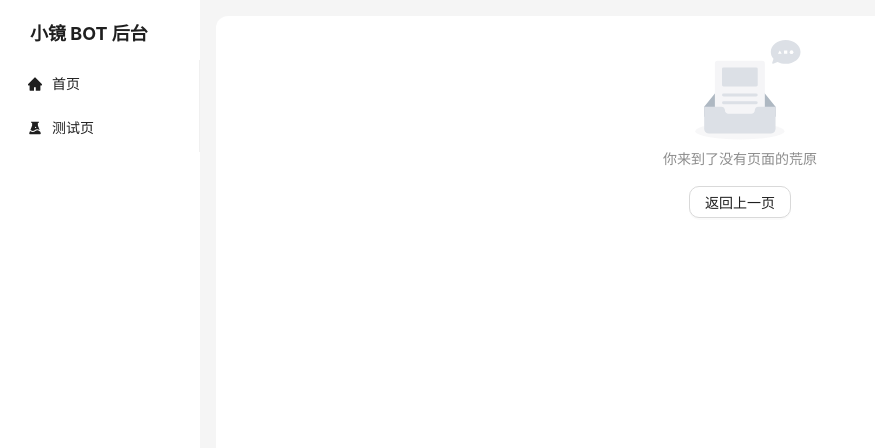
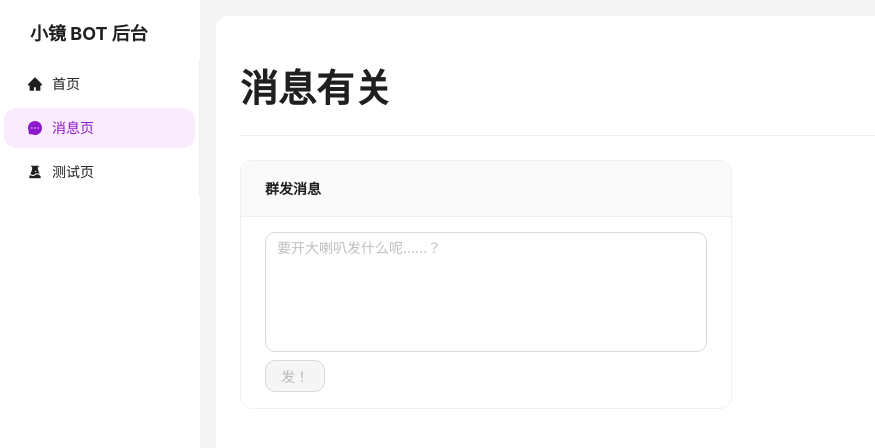
Before and after one commit to kagamibot-team/kagami-admin-panel, a React (Vite) app: page /messages in a window 1280 px wide. Shown: the top 448 px of the page, without its empty margins (0-875 px from the left). Built offline with nearby package versions, Linux system fonts and the light colour scheme.

Commit message:
添加广播消息，更新 API 定义方式

```diff
--- a/src/App.tsx
+++ b/src/App.tsx
@@ -1,4 +1,4 @@
-import { ExperimentFilled, HomeFilled } from '@ant-design/icons';
+import { ExperimentFilled, HomeFilled, MessageFilled } from '@ant-design/icons';
 import { MenuProps, App as AntdApp } from 'antd';
 import { ConfigProvider, FloatButton, Layout, Menu, theme } from 'antd';
 import React, { PropsWithChildren, useState, useEffect } from 'react';
@@ -14,6 +14,11 @@ const items: MenuItem[] = [
         key: "/",
         label: "首页",
         icon: <HomeFilled />,
+    },
+    {
+        key: "/messages",
+        label: "消息页",
+        icon: <MessageFilled />
     },
     {
         key: "/test",
--- a/src/common/api.ts
+++ b/src/common/api.ts
@@ -7,17 +7,17 @@ type APIWrapper<T> = {
 }
 
 
-// async function _post<T>(path: string, data?: any) {
-//     return await axios.post(path, data).then(res => {
-//         const result: APIWrapper<T> = res.data;
-//         if (result.code != 0) {
-//             throw Error(
-//                 `Error when fetching data Code=${result.code} Msg=${result.msg}`
-//             );
-//         }
-//         return result.data;
-//     });
-// }
+async function _post<T>(path: string, data?: any) {
+    return await axios.post(path, data).then(res => {
+        const result: APIWrapper<T> = res.data;
+        if (result.code != 0) {
+            throw Error(
+                `Error when fetching data Code=${result.code} Msg=${result.msg}`
+            );
+        }
+        return result.data;
+    });
+}
 
 
 async function _get<T>(path: string) {
@@ -33,8 +33,25 @@ async function _get<T>(path: string) {
 }
 
 
+function get<T>(path: string) {
+    return async () => await _get<T>(path);
+}
+
+
+function post<Ti, To>(path: string) {
+    return async (data: Ti) => await _post<To>(path, data);
+}
+
+
+type BroadcastMessage = {
+    message: string,
+    is_admin: boolean,
+};
+
+
 const api = {
-    ping: async () => _get<string>("/kagami-api/ping")
+    ping: get<string>("/kagami-api/ping"),
+    broadcast: post<BroadcastMessage, string>("/kagami-api/broadcast"),
 };
 
 export default api;
--- a/src/pages/IndexPage.tsx
+++ b/src/pages/IndexPage.tsx
@@ -34,13 +34,15 @@ export default function Index() {
                 </Card>
             </Card>
             <Card title="这是什么，按一下">
-            <Button onClick={() => { api.ping().then(data => {
+                <Button onClick={() => {
+                    api.ping().then(data => {
                         messageApi.success(data, 1)
                     }).catch(error => {
                         messageApi.error(String(error))
-            }) }}>Ping</Button>
+                    })
+                }}>Ping</Button>
             </Card>
-          <Row gutter={16}>
+            <Row gutter={[16, 16]}>
                 <Col xs={24} md={12}>
                     <Card title="粑粑库存">
                         <StateLiquid />
--- /dev/null
+++ b/src/pages/MessagePage.tsx
@@ -0,0 +1,48 @@
+import { Button, Card, Col, Divider, message, Row, Space } from "antd";
+import TextArea from "antd/es/input/TextArea";
+import Title from "antd/es/typography/Title"
+import LeaveWarning from "../components/LeaveWarning";
+import { useState } from "react";
+import api from "../common/api";
+
+const MessagePage: React.FC<{}> = () => {
+    const [broadcast_msg, set_broadcast_msg] = useState("");
+    const [messageApi, contextHolder] = message.useMessage();
+
+    return <>
+        {contextHolder}
+        <LeaveWarning modified={
+            broadcast_msg.length > 0
+        } />
+        <Title>消息有关</Title>
+        <Divider />
+        <Row gutter={[16, 16]}>
+            <Col xs={24} md={12}>
+                <Card title="群发消息" type="inner">
+                    <Space direction="vertical" style={{ display: "flex" }}>
+                        <TextArea
+                            autoSize={{ minRows: 5 }}
+                            value={broadcast_msg}
+                            onChange={e => set_broadcast_msg(e.target.value)}
+                            placeholder="要开大喇叭发什么呢……？" />
+                        <Button type="primary" disabled={broadcast_msg.length == 0} onClick={
+                            () => {
+                                api.broadcast({
+                                    message: broadcast_msg,
+                                    is_admin: false,
+                                }).then(data => {
+                                    messageApi.success(data);
+                                    set_broadcast_msg("");
+                                }).catch(error => {
+                                    messageApi.error(String(error))
+                                })
+                            }
+                        }>发！</Button>
+                    </Space>
+                </Card>
+            </Col>
+        </Row>
+    </>
+}
+
+export default MessagePage;
--- a/src/router/router.tsx
+++ b/src/router/router.tsx
@@ -2,6 +2,7 @@ import { createBrowserRouter } from "react-router-dom";
 import Index from "../pages/IndexPage";
 import App from "../App";
 import ErrorPage from "../pages/error/ErrorPage";
+import MessagePage from "../pages/MessagePage";
 
 export const router = createBrowserRouter([
     {
@@ -12,6 +13,10 @@ export const router = createBrowserRouter([
             {
                 path: "/",
                 element: <Index />
+            },
+            {
+                path: "/messages",
+                element: <MessagePage />
             }
         ]
     },
```
Lines whose indentation alone changed are shown as unchanged.
